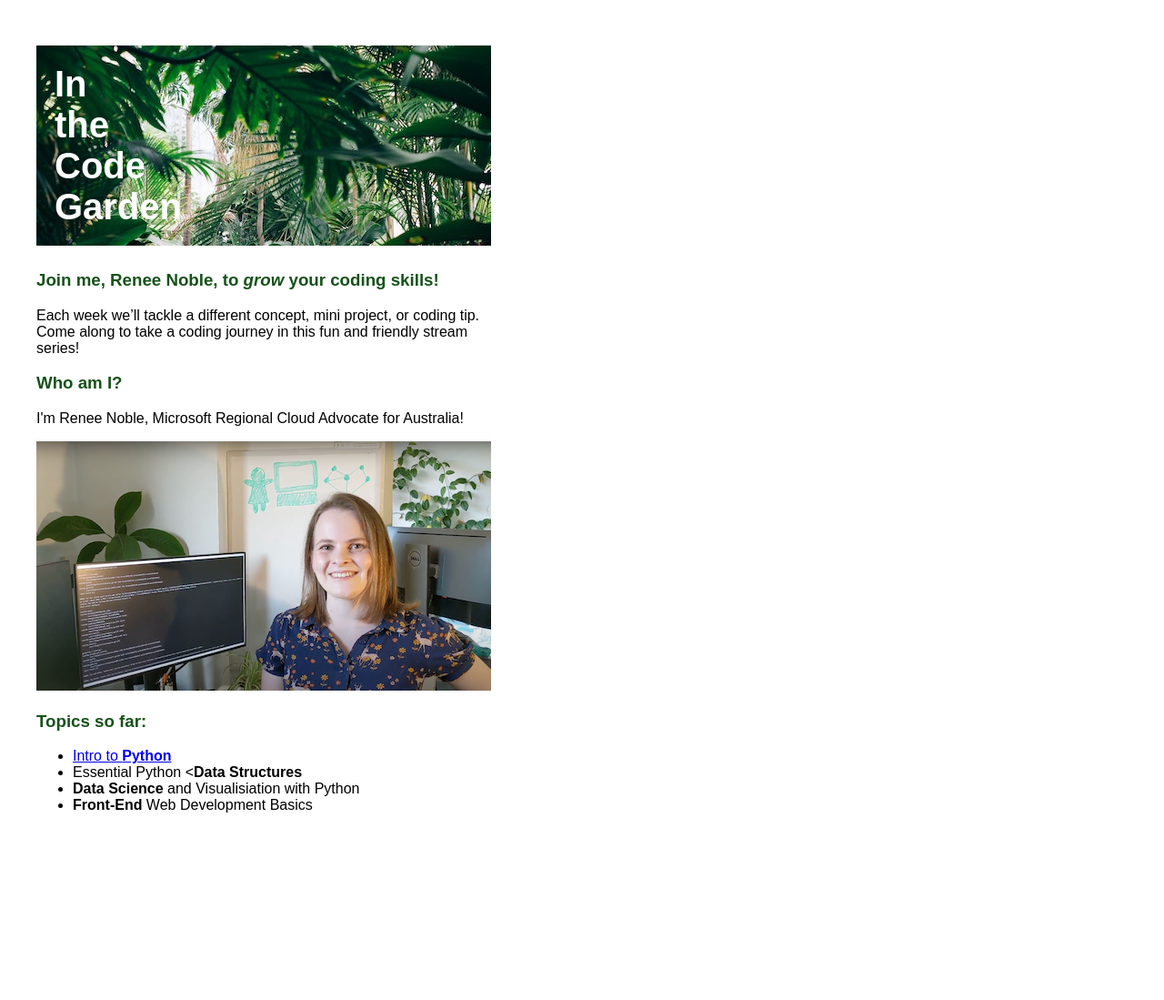
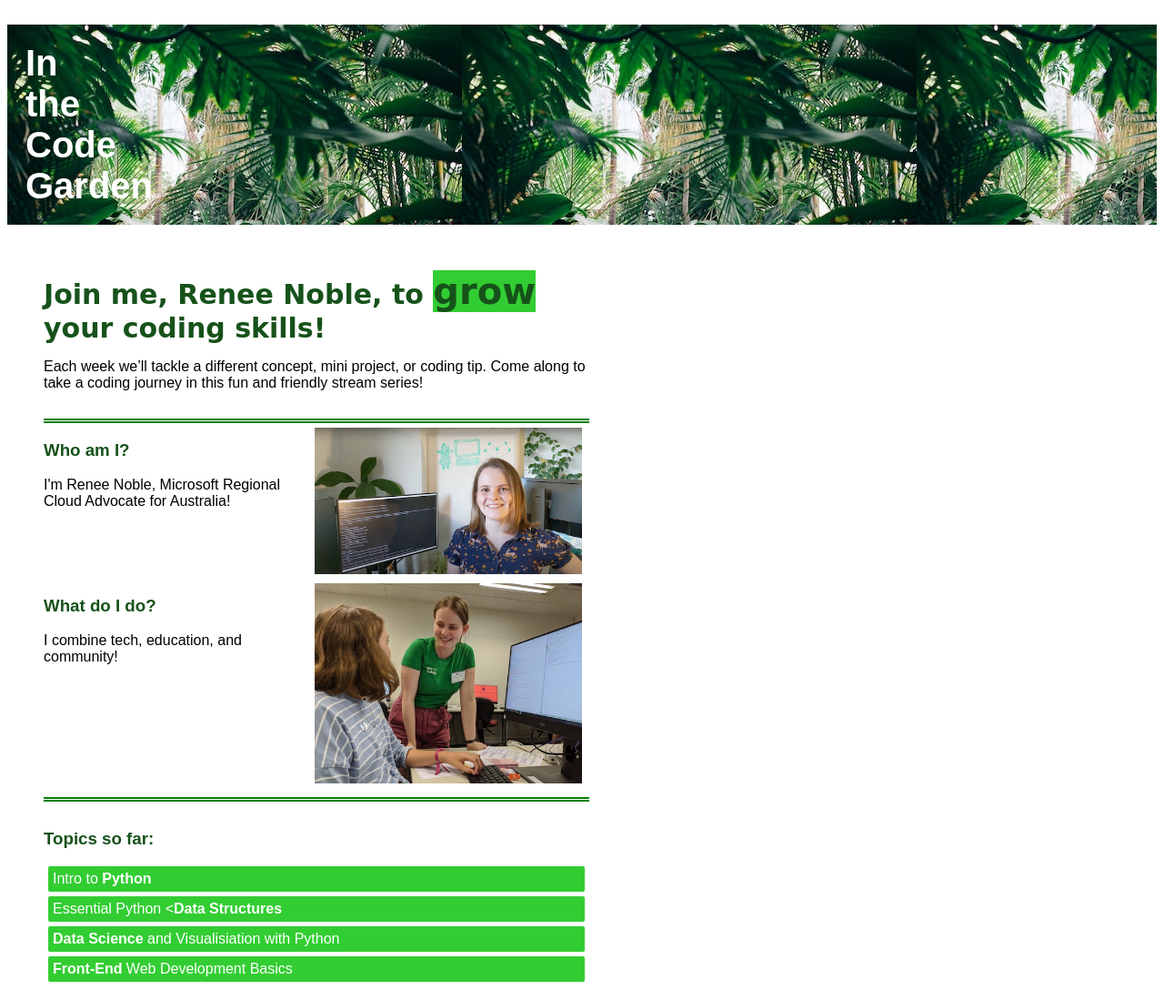
Before and after one commit to reneenoble/intro-front-end, a plain HTML site: page index.html in a window 1280 px wide. Shown: the whole page at 91% size. Before the commit the page ends 914 px from the top, so only its background shows below. Drawn offline with Linux system fonts and the light colour scheme; a web font is replaced by a local one.

Commit message:
Episode 2 structure and interactive CSS

```diff
--- a/index.html
+++ b/index.html
@@ -3,24 +3,51 @@
     <head>
         <title>In the Code Garden</title>
         <link rel="stylesheet" href="style.css"></link>
+
+        <link rel="preconnect" href="https://fonts.googleapis.com">
+        <link rel="preconnect" href="https://fonts.gstatic.com" crossorigin>
+        <link href="https://fonts.googleapis.com/css2?family=Edu+VIC+WA+NT+Beginner&display=swap" rel="stylesheet">
+
     </head>
 
     <body>
         <h1>In<br> the<br> Code<br> Garden</h1>
 
-        <h3>
-            Join me, Renee Noble, to <em>grow</em> your coding skills!
+        <main>
+            <h3 id="tag-lines">
+                Join me, Renee Noble, to <span>grow</span> your coding skills!
             </h3>
 
             <p>
                 Each week we’ll tackle a different concept, mini project, or coding tip. Come along to take a coding journey in this fun and friendly stream series!
             </p>
 
+
+            <div id="bio">
+                <div class="split-pic">
+                    <div class="pic-text">
                         <h3>
                             Who am I?
                         </h3>
                         <p>I'm Renee Noble, Microsoft Regional Cloud Advocate for Australia!</p>
+                    </div>
                     <img src="img/renee.png">
+                </div>
+
+                <div class="split-pic">
+                    <div class="pic-text">
+                        <h3>
+                            What do I do?
+                        </h3>
+                        <p>I combine tech, education, and community!</p>
+                    </div>
+                    <img src="img/renee-teaching.jpg">
+                </div>
+
+            </div>
+
+
+
 
             <h3>Topics so far:</h3>
             <ul>
@@ -30,6 +57,8 @@
                 <li><strong>Front-End</strong> Web Development Basics</li>
 
             </ul>
+            </body>
+        </main>
 
     </body>
 
--- a/style.css
+++ b/style.css
@@ -1,7 +1,5 @@
 body {
     font-family:Arial, Helvetica, sans-serif;
-    width: 500px;
-    margin: 50px 20px 20px 40px;
 }
 
 h1 {
@@ -14,3 +12,78 @@ h1 {
 h3 {
     color: #16521a;
 }
+
+main {
+    width: 600px;
+    margin: 50px 20px 20px 40px;
+}
+
+#tag-lines {
+    font-family: 'Edu VIC WA NT Beginner', cursive;
+    font-size: 30px;
+    margin-bottom: 10px;
+}
+
+span {
+    background-color: limegreen;
+    width: 50px;
+    font-size: 40px;
+}
+
+#bio {
+    margin-top: 30px;
+    margin-bottom: 30px;
+    padding-top: 0px;
+    padding-bottom: 10px;
+    border-style: solid;
+    border: thick double green;
+    border-left: none;
+    border-right: none;
+}
+
+#bio > h3 {
+    /* color: yellow; */
+    margin-bottom: 10px;
+    margin-bottom: 10px;
+}
+
+#bio > p {
+    margin-top: 10px;
+}
+
+.pic-text {
+    display: inline-block;
+    /* width: 30px; */
+    width: 49%;
+}
+
+.split-pic > img {
+    width: 49%;
+    display: inline-block;
+    vertical-align: top;
+    margin-bottom: 5px;
+    margin-top: 5px;
+}
+
+ul {
+    list-style-type: none;
+    padding-left: 0px;
+}
+
+li {
+    background-color: limegreen;
+    margin: 5px;
+    padding: 5px;
+    /* display: block; */
+    color: white;
+    border-radius: 2px;
+}
+
+li > a {
+    text-decoration: none;
+    color: white;
+}
+
+li:hover {
+    background-color: green;
+}
```
Also changed, not shown: img/renee-teaching.jpg (added). Lines whose indentation alone changed are shown as unchanged.
